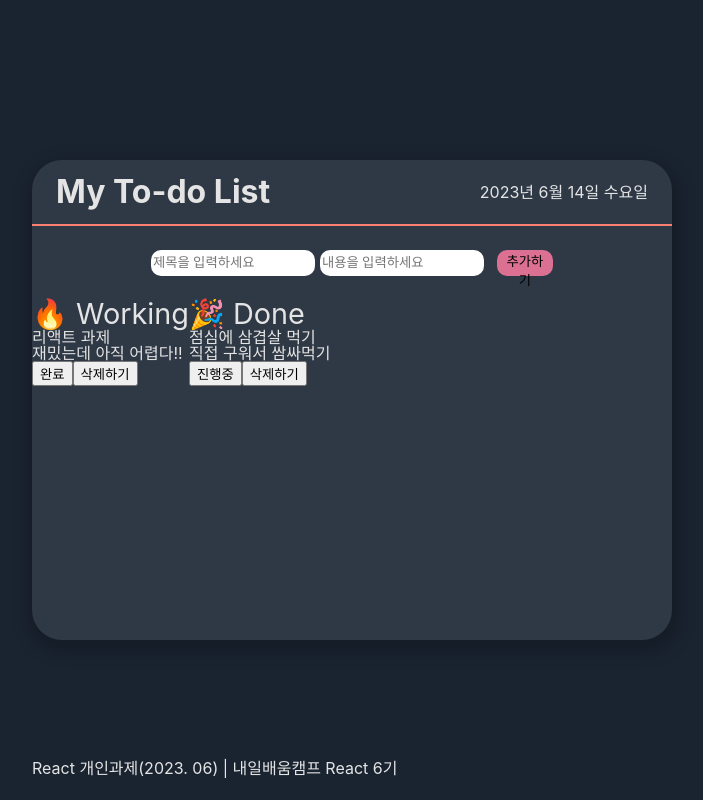
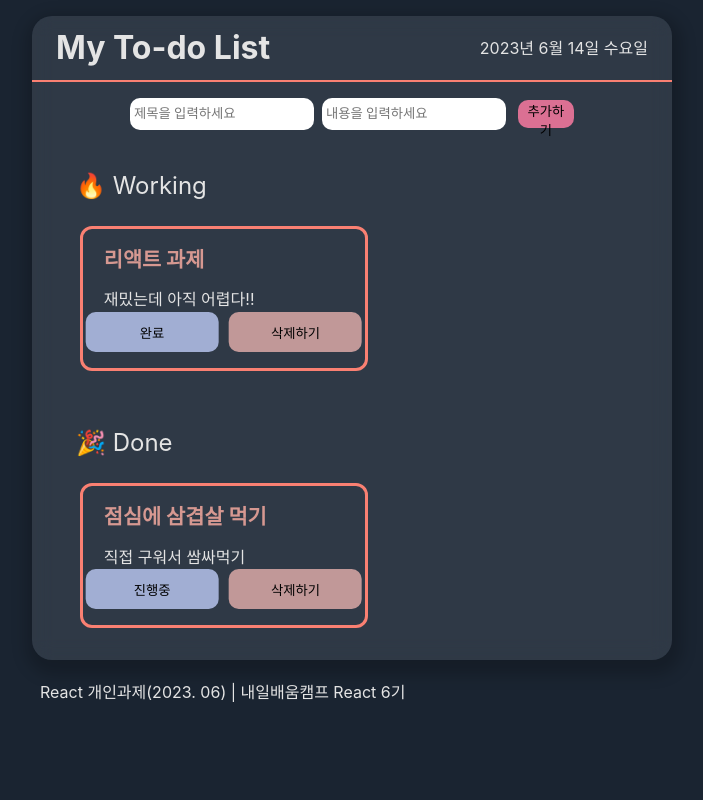
Before and after one commit to xoxojw/to-do-list-1, a React (Create React App) app: page / in a window 1280 px wide. Shown: the whole page, without its empty margins (288-991 px from the left). Built offline with nearby package versions, Linux system fonts and the light colour scheme; a web font is replaced by a local one.

Commit message:
:lipstick: Update style.css file

```diff
--- a/src/styles/style.css
+++ b/src/styles/style.css
@@ -1,11 +1,6 @@
 @import "reset.css";
 @import "variable.css";
 @import "fonts.css";
-
-html, body {
-  height: 100%;
-  margin: 0;
-}
 
 body {
   display: flex;
@@ -22,8 +17,8 @@ main {
   max-width: 120vh;
   min-width: 80vh;
   min-height: 60vh;
-
-  border-radius: 30px;
+  margin: 2vh auto;
+  border-radius: 20px;
   background-color: rgba(166, 182, 194, 0.15);
   backdrop-filter: blur(10px);
   box-shadow: 2px 7px 15px 8px rgba(0, 0, 0, 0.2);
@@ -47,13 +42,15 @@ main {
   display: flex;
   justify-content: center;
   align-items: center;
-  padding: 3vh;
-  gap: 5px;
+  margin-top: 2vh;
+  margin-bottom: 2vh;
+  gap: 1vh;
 }
 
 .add-todo input {
-  width: 20vh;
+  width: 22vh;
   height: 3vh;
+  padding: 0.5vh;
   border: none;
   border-radius: 10px;
   outline: none;
@@ -62,12 +59,12 @@ main {
 
 .add-todo button {
   width: 7vh;
-  height: 3.2vh;
+  height: 3.5vh;
   border: none;
   border-radius: 10px;
   outline: none;
   cursor: pointer;
-  margin-left: 1vh;
+  margin-left: 0.5vh;
   background-color: palevioletred;
   font-family: 'Pretendard-Regular';
   transition: all 0.2s ease-in-out;
@@ -77,17 +74,74 @@ main {
   scale: 1.1;
 }
 
-.list-title {
-  display: block;
-  font-size: 1.8em;
+.list-container {
+  display: inline-block;
 }
 
-.list-container {
+.list-title {
+  display: inline-block;
+  font-size: 1.5em;
+  padding: 0.5em;
+}
+
+.list-working, .list-done {
+  padding: 1em 2em 1em 2em;
+}
+
+.list-wrapper{
   display: flex;
   flex-wrap: wrap;
+  gap: 12px;
+  padding: 1em;
+}
+
+.todo-container {
+  width: 30vh;
+  border: 3px solid salmon;
+  border-radius: 12px;
+  padding: 1.3em;
+  position: relative;
+}
+
+.todo-text {
+  display: inline-block;
+  margin-bottom: 5vh;
+}
+
+.todo-container h3 {
+  font-size: 1.3em;
+  font-weight: 700;
+  padding-bottom: 1em;
+  color: #d69891;
+}
+
+.todo-buttons-container {
+  display: flex;
+  justify-content: center;
+  position: absolute;
+  bottom: 0;
+  left: 50%;
+  transform: translateX(-50%);
+  gap: 10px;
+  padding: 1em;
+}
+
+.todo-buttons-container button {
+  border: none;
+  width: 10em;
+  height: 3em;
+  border-radius: 10px;
+  cursor: pointer;
+}
+
+.todo-delete-button {
+  background-color: #c19898;
+}
+
+.todo-complete-button {
+  background-color: #a1aed3;
 }
 
 footer {
-  position: absolute;
-  bottom: 3vh;
+  padding: 1vh;
 }
```
